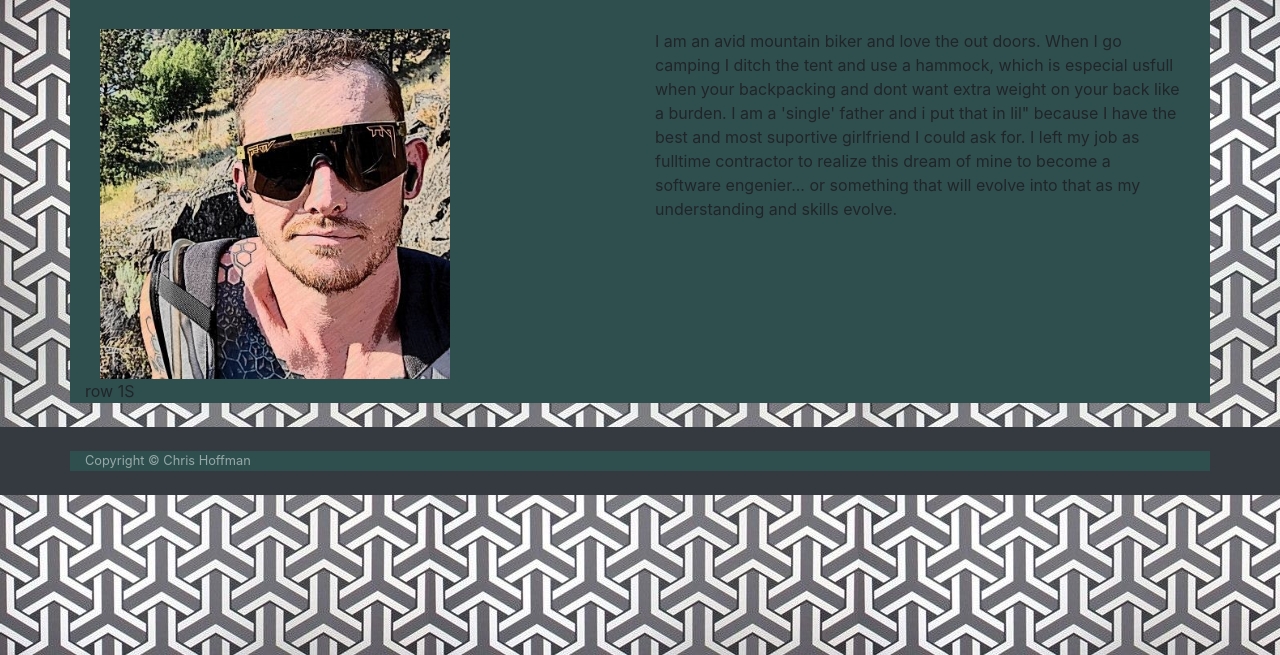
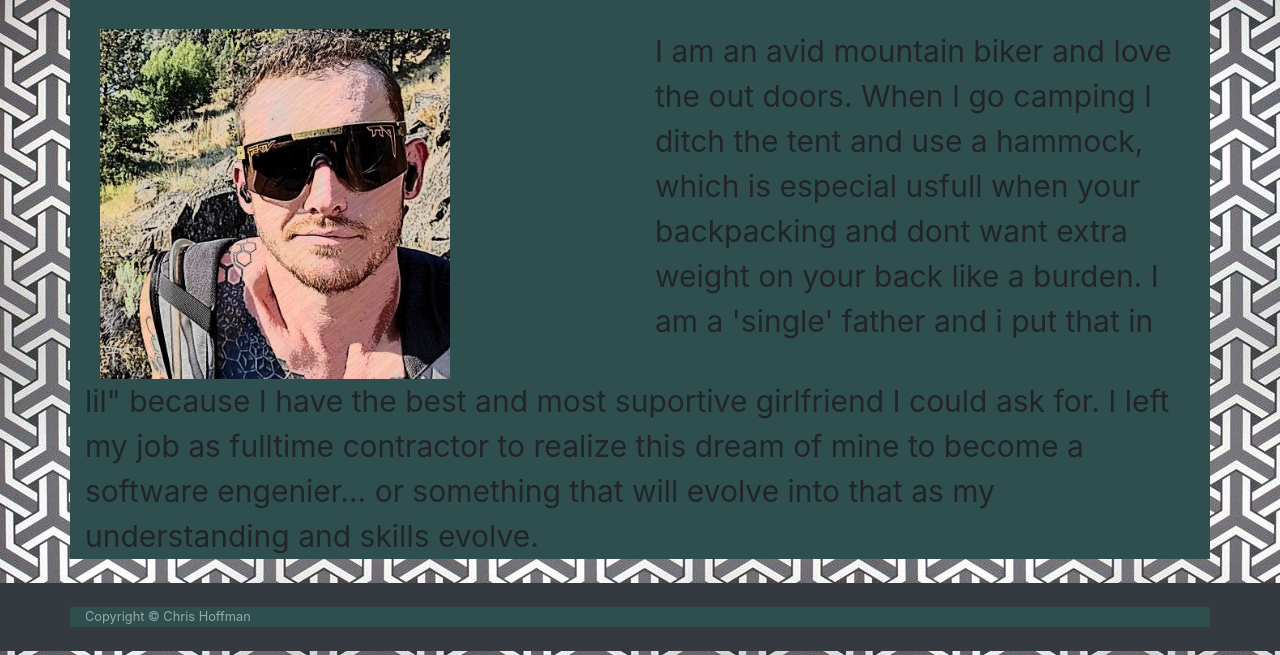
Before and after one commit to MrFIVEfourONE/My_coolio_portfolio, a plain HTML site: page idex.html in a window 1280 px wide. Shown: the part 145-800 px from the top of the page. Drawn offline with nearby package versions, Linux system fonts and the light colour scheme.

Commit message:
made the formating work with some ill placed ID tags but it got the result i needed

```diff
--- a/assets/indexstyle.css
+++ b/assets/indexstyle.css
@@ -28,3 +28,7 @@ background-image: url(./images/backgroundweek2.jpg);
 .row{
 
 }
+
+#aboutme{
+    font-size: 30px;
+}
--- a/idex.html
+++ b/idex.html
@@ -44,11 +44,11 @@
         <div class="col">
           <img src="./assets/images/me.jpg" height="350" width="350">
         </div>
-        <div class="col">
-          I am an avid mountain biker and love the out doors. When I go camping I ditch the tent and use a hammock, which is especial usfull when your backpacking and dont want extra weight on your back like a burden. I am a 'single' father and i put that in lil" because I have the best and most suportive girlfriend I could ask for. I left my job as fulltime contractor to realize this dream of mine to become a software engenier... or something that will evolve into that as my understanding and skills evolve.
+        <div class="col" id="aboutme">
+          I am an avid mountain biker and love the out doors. When I go camping I ditch the tent and use a hammock, which is especial usfull when your backpacking and dont want extra weight on your back like a burden. I am a 'single' father and i put that in
         </div>
       </div>
-      <div class="row">row 1S
+      <div class="row" id="aboutme">lil" because I have the best and most suportive girlfriend I could ask for. I left my job as fulltime contractor to realize this dream of mine to become a software engenier... or something that will evolve into that as my understanding and skills evolve.
       </div>
     </div>
   </div>
```
